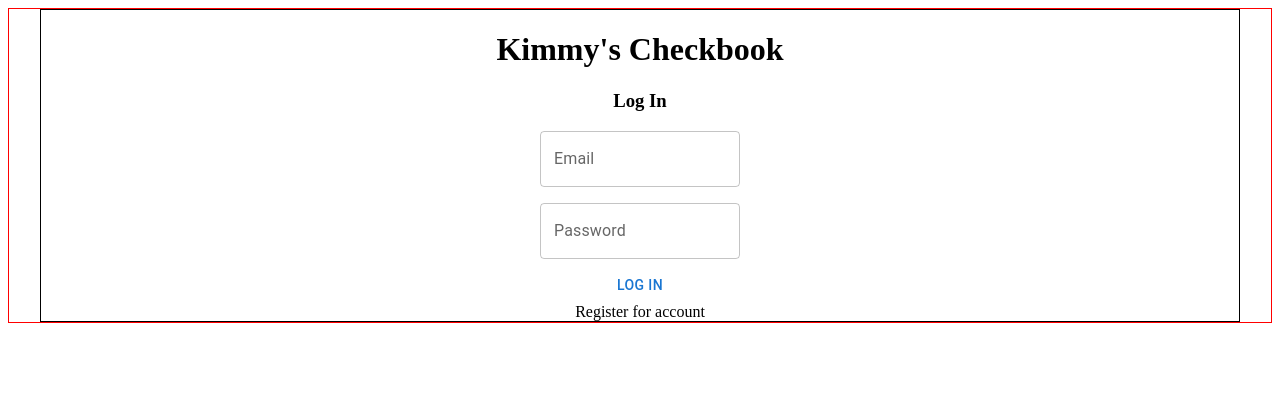
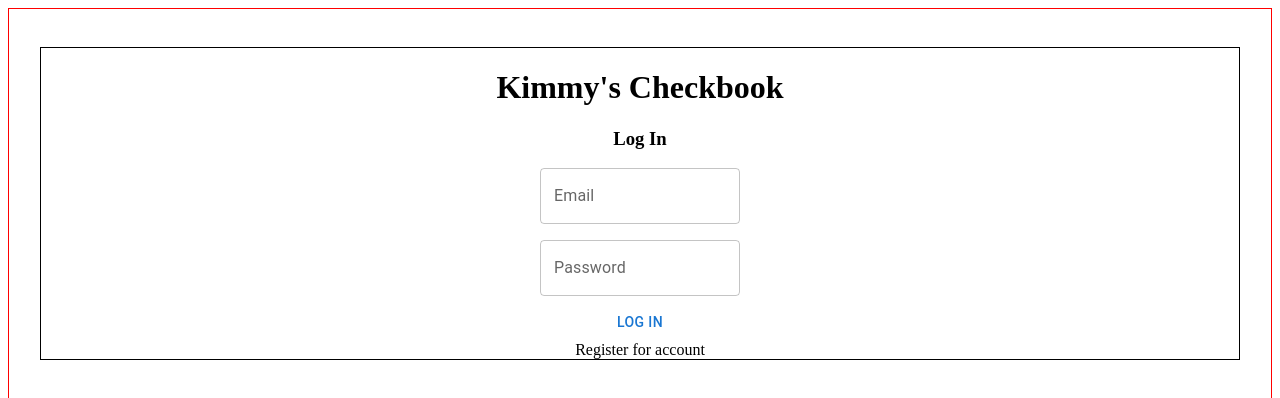
Before and after one commit to thekhaidev/budget-app, a React app: page /login in a window 1280 px wide. Shown: the top 398 px of the page. Built offline with nearby package versions, Linux system fonts and the light colour scheme; no server answers.

Commit message:
Added spacing in app

```diff
--- a/src/App.jsx
+++ b/src/App.jsx
@@ -24,9 +24,12 @@ const App = () => {
   }, []);
 
   return (
-    <Box style={{ border: '1px solid red' }}>
+    <Box style={{
+      border: '1px solid red', height: '95vh', width: 'auto', overflow: 'hidden',
+    }}
+    >
       <Container
-        style={{ textAlign: 'center', border: '1px solid black' }}
+        style={{ textAlign: 'center', border: '1px solid black', marginTop: '3%' }}
         fixed
       >
         <h1>Kimmy&apos;s Checkbook</h1>
--- a/src/components/Sidebar.jsx
+++ b/src/components/Sidebar.jsx
@@ -1,9 +1,16 @@
-import React from 'react';
+import React from 'react'; import {
+  Container,
+  Box,
+} from '@mui/material';
 
 const Sidebar = () => (
-  <h2>
-    Yuh
-  </h2>
+  <Container style={{ border: 'black 1px solid', width: '25vw', height: '50vh' }}>
+    <Box>
+      <h2>
+        Yuh
+      </h2>
+    </Box>
+  </Container>
 );
 
 export default Sidebar;
```
